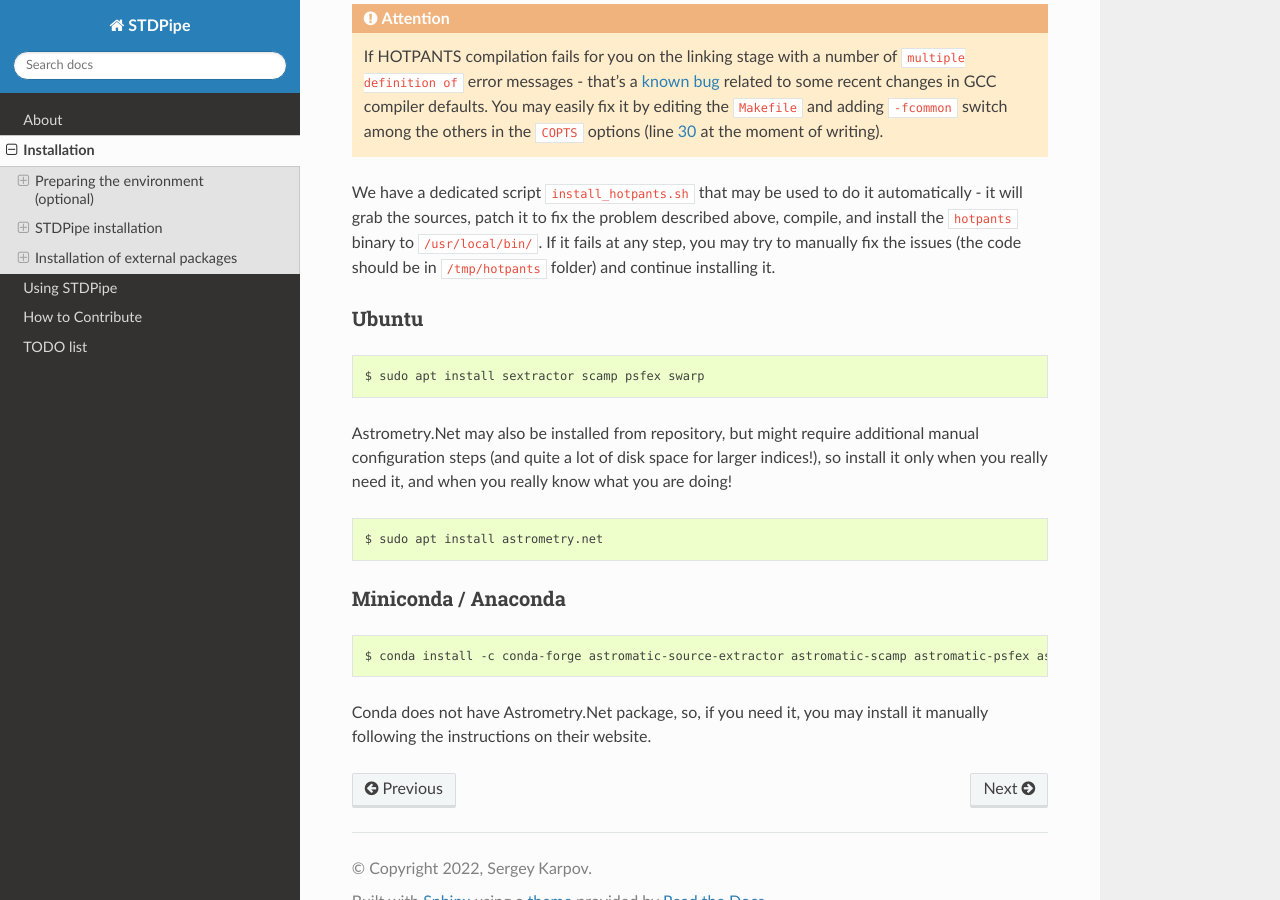
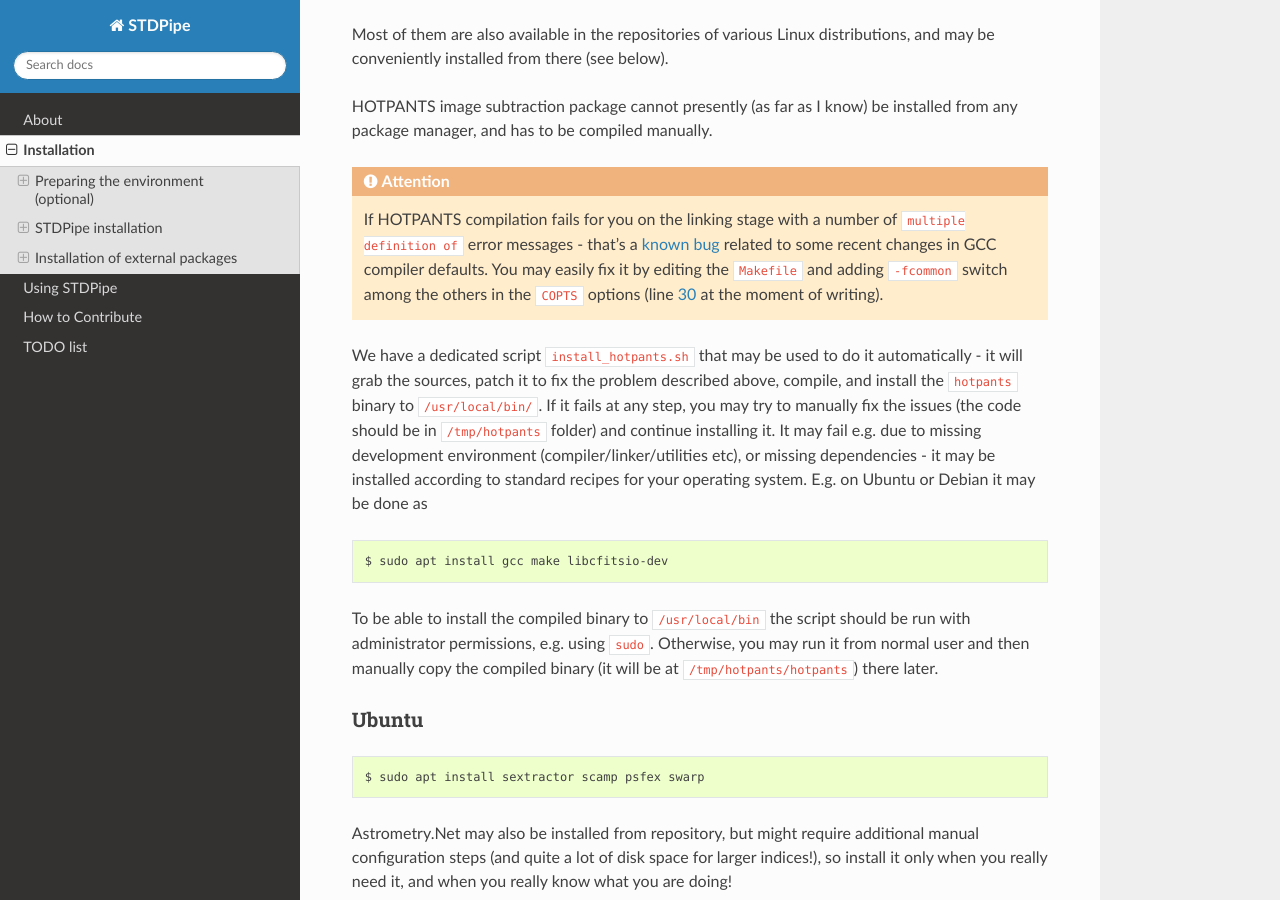
Before and after one commit to karpov-sv/stdpipe, a Sphinx documentation site: the page built from doc/installation.rst, in a window 1280 px wide and 900 px high, scrolled down 3347 px. Built offline with Sphinx 7.4.7 and the Read the Docs theme 3.1.0, drawn with Linux system fonts in a browser that asks for light colours; pages that are not in the unit, such as notebooks, are missing from menus; some of the changed text lies outside the part shown.

Commit message:
Update installation instructions

```diff
--- a/doc/installation.rst
+++ b/doc/installation.rst
@@ -62,6 +62,11 @@ Install conda astropy dependencies
 
    conda install -c astropy astroquery
 
+Depending on your operating system and availability of pre-compiled Python packages for it, you may also need to have basic development environment (C/C++ compiler etc) installed, either inside the environment or in the base system. E.g. on Ubuntu or Debian it may be installed with
+
+.. prompt:: bash
+
+   sudo apt install gcc
 
 STDPipe installation
 --------------------
@@ -142,7 +147,13 @@ HOTPANTS image subtraction package cannot presently (as far as I know) be instal
 
    If HOTPANTS compilation fails for you on the linking stage with a number of :code:`multiple definition of` error messages - that's a `known bug <https://github.com/acbecker/hotpants/issues/5>`__ related to some recent changes in GCC compiler defaults. You may easily fix it by editing the :file:`Makefile` and adding :code:`-fcommon` switch among the others in the `COPTS` options (line `30 <https://github.com/acbecker/hotpants/blob/master/Makefile#L30>`__ at the moment of writing).
 
-We have a dedicated script `install_hotpants.sh` that may be used to do it automatically - it will grab the sources, patch it to fix the problem described above, compile, and install the `hotpants` binary to `/usr/local/bin/`. If it fails at any step, you may try to manually fix the issues (the code should be in `/tmp/hotpants` folder) and continue installing it.
+We have a dedicated script `install_hotpants.sh` that may be used to do it automatically - it will grab the sources, patch it to fix the problem described above, compile, and install the `hotpants` binary to `/usr/local/bin/`. If it fails at any step, you may try to manually fix the issues (the code should be in `/tmp/hotpants` folder) and continue installing it. It may fail e.g. due to missing development environment (compiler/linker/utilities etc), or missing dependencies - it may be installed according to standard recipes for your operating system. E.g. on Ubuntu or Debian it may be done as
+
+.. prompt:: bash
+
+   sudo apt install gcc make libcfitsio-dev
+
+To be able to install the compiled binary to `/usr/local/bin` the script should be run with administrator permissions, e.g. using `sudo`. Otherwise, you may run it from normal user and then manually copy the compiled binary (it will be at `/tmp/hotpants/hotpants`) there later.
 
 Ubuntu
 ^^^^^^
```
